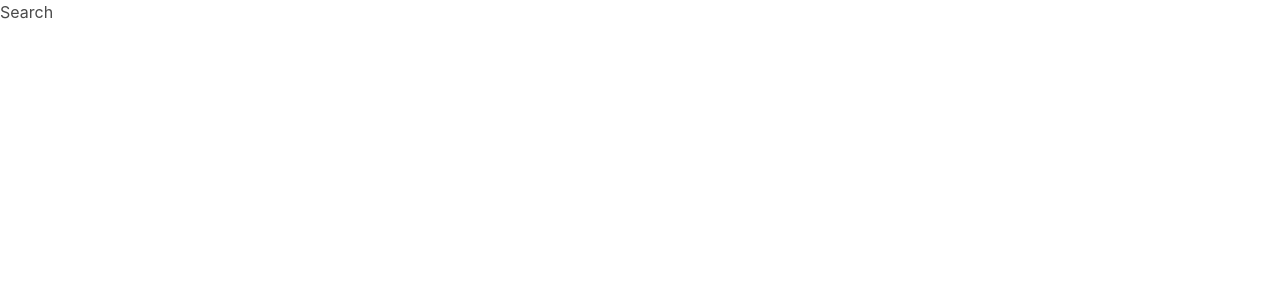
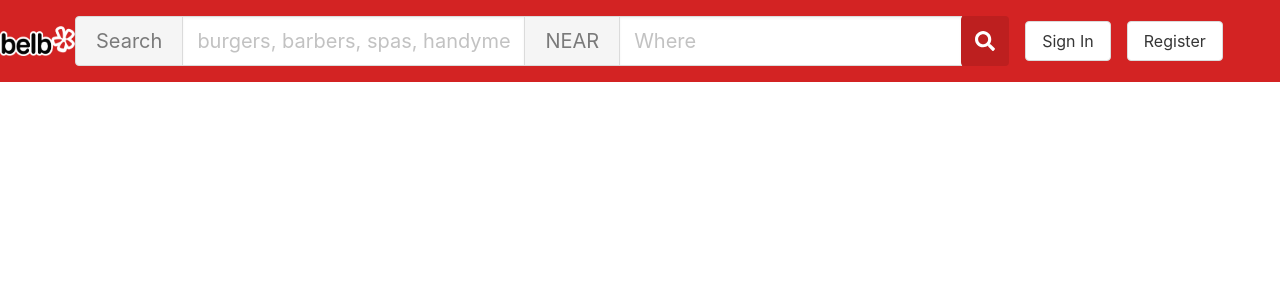
Before and after one commit to shannscott2000/yelp-frontend, a React (Create React App) app: page /search in a window 1280 px wide. Shown: the top 300 px of the page. Built offline with nearby package versions, Linux system fonts and the light colour scheme.

Commit message:
added navbar

```diff
--- /dev/null
+++ b/src/Navbar/Navbar.js
@@ -0,0 +1,15 @@
+import React from 'react';
+import { SearchBar } from '../SearchBar/SearchBar';
+import logo from '../assets/logo.png';
+import styles from './Navbar.module.css'
+
+export function Navbar() {
+	return(
+		<div className={styles['nav-bar']}>
+			<img src={logo} className={styles.logo} alt='logo'/>
+			<SearchBar />
+			<button className={`button ${styles['nav-button']}`}>Sign In</button>
+			<button className={`button ${styles['nav-button']}`}>Register</button>
+		</div>
+	);
+}
--- /dev/null
+++ b/src/Navbar/Navbar.module.css
@@ -0,0 +1,14 @@
+.nav-bar {
+	display: flex;
+	background-color: #d32323;
+	padding: 1rem 0;
+	align-items: center;
+}
+
+.logo {
+	width: 75px;
+}
+
+:global(.button).nav-button {
+	margin-left: 1rem;
+}
--- a/src/Search/Search.js
+++ b/src/Search/Search.js
@@ -1,7 +1,8 @@
 import React from 'react';
-
+import { Navbar } from '../Navbar/Navbar'
+;
 export function Search() {
 	return (
-		<div>Search</div>
+		<Navbar />
 	)
 }
```
